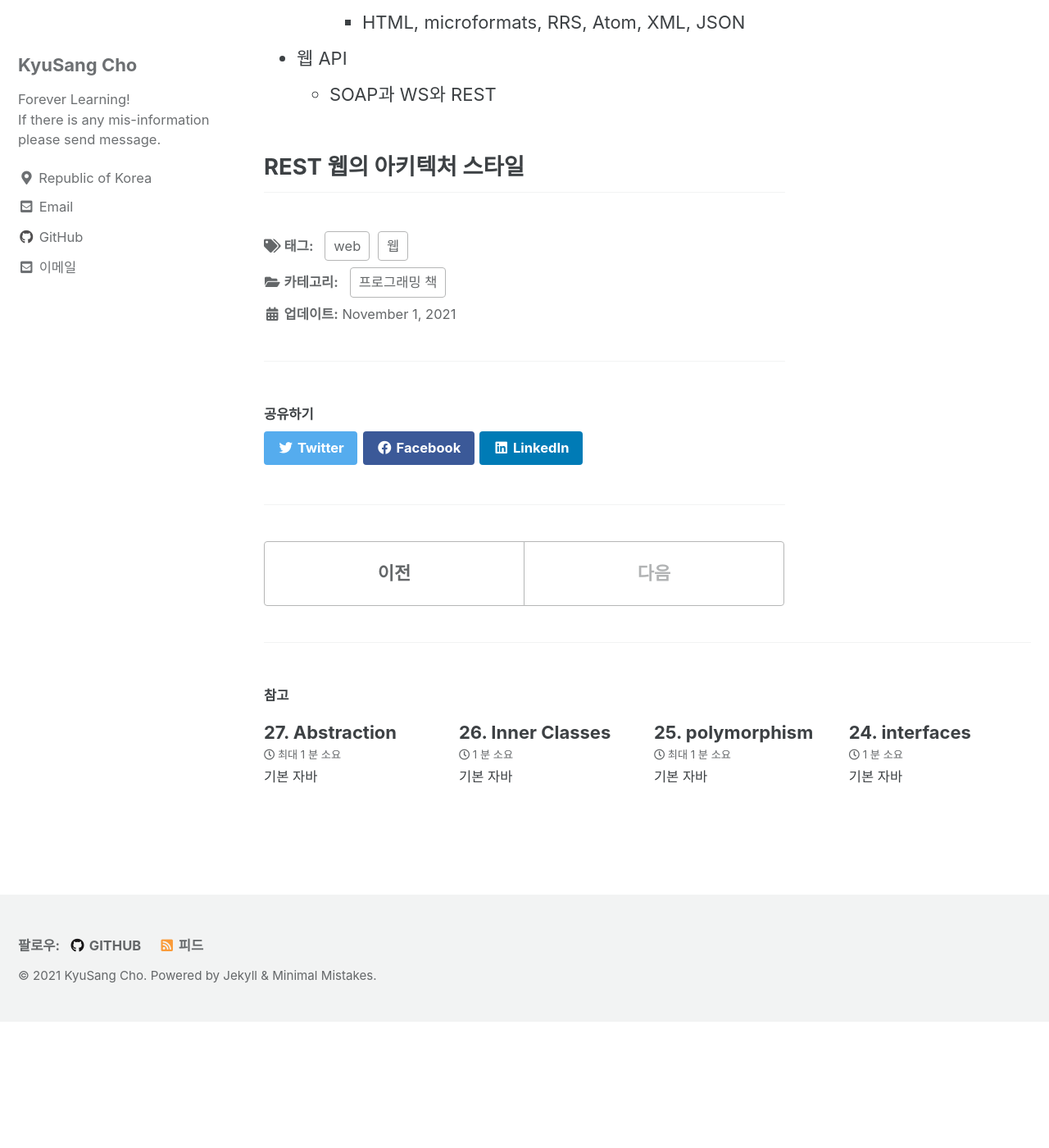
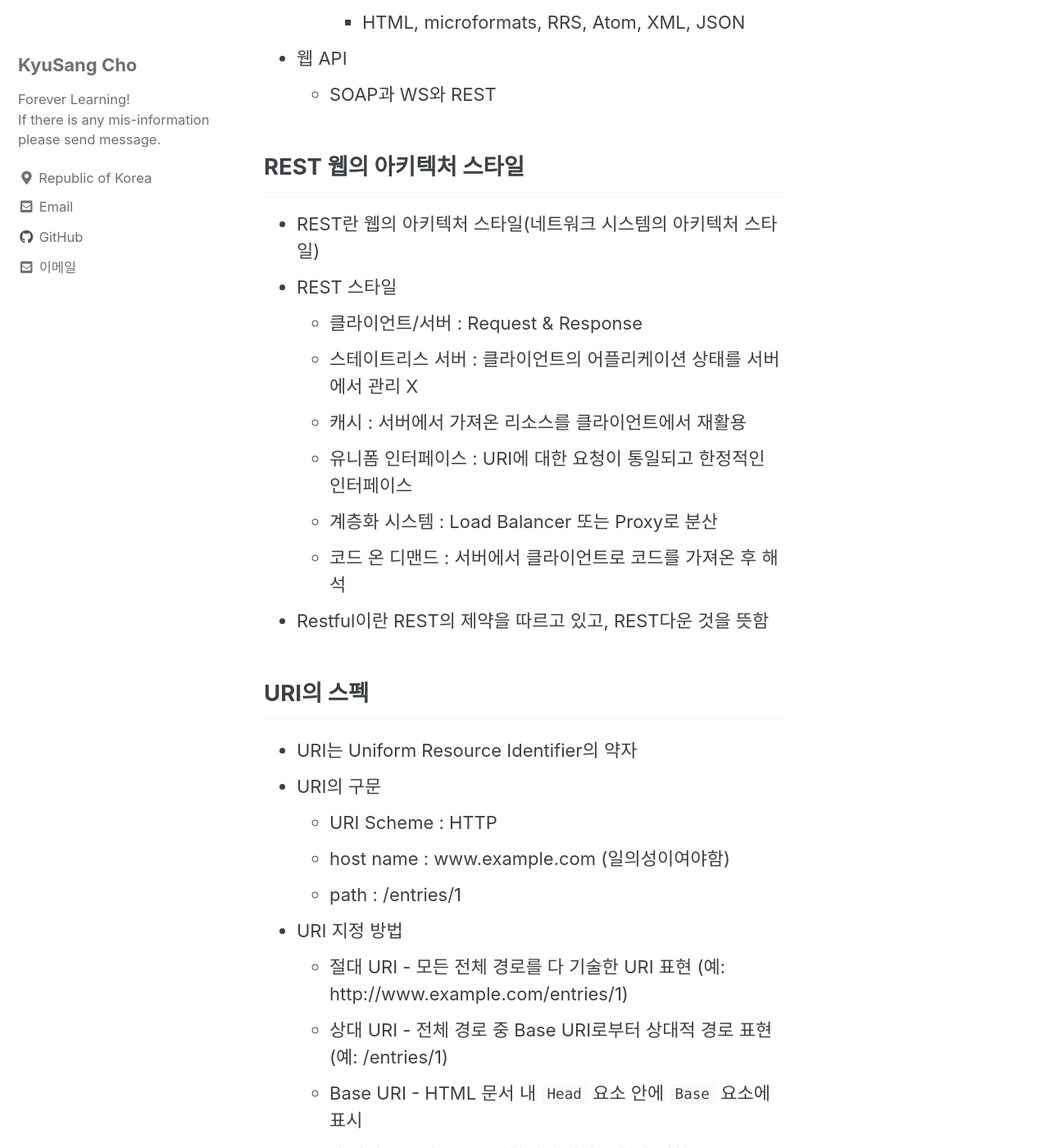
Before and after one commit to DevKS-Yet/DevKs-Yet.github.io, a Jekyll site: the page built from _posts/2021-11-01-28(book1).md, in a window 1280 px wide and 1400 px high, scrolled down 3013 px. Shown: the whole window at 82% size. Built offline with Jekyll 4.4.1, drawn with Linux system fonts in a browser that asks for light colours; cached includes are drawn as plain includes; before the commit the page ends 4259 px from its top, so only the background shows below that; some of the changed text lies outside the part shown.

Commit message:
Update 2021-11-01-28(book1).md

```diff
--- a/_posts/2021-11-01-28(book1).md
+++ b/_posts/2021-11-01-28(book1).md
@@ -67,3 +67,130 @@ tags:
   - SOAP과 WS와 REST
 
 ## REST 웹의 아키텍처 스타일
+- REST란 웹의 아키텍처 스타일(네트워크 시스템의 아키텍처 스타일)
+- REST 스타일
+  - 클라이언트/서버 : Request & Response
+  - 스테이트리스 서버 : 클라이언트의 어플리케이션 상태를 서버에서 관리 X
+  - 캐시 : 서버에서 가져온 리소스를 클라이언트에서 재활용
+  - 유니폼 인터페이스 : URI에 대한 요청이 통일되고 한정적인 인터페이스
+  - 계층화 시스템 : Load Balancer 또는 Proxy로 분산
+  - 코드 온 디맨드 : 서버에서 클라이언트로 코드를 가져온 후 해석
+- Restful이란 REST의 제약을 따르고 있고, REST다운 것을 뜻함
+
+## URI의 스펙
+- URI는 Uniform Resource Identifier의 약자
+- URI의 구문
+  - URI Scheme : HTTP
+  - host name : www.example.com (일의성이여야함)
+  - path : /entries/1
+- URI 지정 방법
+  - 절대 URI - 모든 전체 경로를 다 기술한 URI 표현 (예: http://www.example.com/entries/1)
+  - 상대 URI - 전체 경로 중 Base URI로부터 상대적 경로 표현 (예: /entries/1)
+  - Base URI - HTML 문서 내 `Head` 요소 안에 `Base` 요소에 표시
+- URI의 길이는 스펙으로는 제한이 없지만 구현상 제한
+
+## URI 설계
+- Cool URI
+  - 의존적인 확장자 포함 X (*.pl, *.jsp, *.php 등등)
+  - 의존적인 경로 포함 X (Servlet 등등)
+  - 메서드명 & 세션ID 포함 X
+  - 명사로 리소스 표현
+- Content Negotiation
+- 매트릭스 URI
+
+## HTTP
+- REST의 중요 특성을 갖고 있는 프로토콜
+- HTTP는 TCP/IP를 기반으로 함
+- 계층형 프로토콜
+  - 애플리케이션 계층 (HTTP, NTP, SSH, SMTP, DNS)
+  - 트랜스포트 계층 (UDP, TCP)
+  - 인터넷 계층 (IP; Packet)
+  - 네트워크 인터페이스 계층 (이더넷)
+- HTTP 버전은 0.9/1.0/1.1/2.0
+- HTTP는 동기형 프로토콜
+- 클라이언트에서 일어나는 일
+  - 요청 메시지 구축
+  - 요청 메시지 송신
+  - 응답이 돌아올 때까지 대기
+  - 응답 메시지 수신
+  - 응답 메시지 해석
+  - 클라이언트의 목적을 달성하기 위해 필요한 처리
+- 서버에서 일어나는 일
+  - 요청을 대기
+  - 요청 메시지 수신
+  - 요청 메시지 해석
+  - 적절한 어플리케이션 프로그램 처리 위임
+  - 어플리케이션 프로그램으로부터 결과 취득
+  - 응답 메시지 구축
+  - 응답 메시지 송신
+- HTTP 메시지 구성
+  - 요청 메시지
+    - 요청라인 (메서드, 요청 URI, 프로토콜 버전)
+    - 헤더 (메타 데이터)
+    - 바디
+  - 응답 메시지
+    - 스테이트스 라인 (프로토콜 버전, Status Code, Text)
+    - 헤더
+    - 바디
+- HTTP는 스테이트리스한 프로토콜 (클라이언트 어플리케이션 상태 보존 X)
+  - 어플리케이션 상태의 다른 이름 : Session State
+  - 스테이트풀한 프로토콜 : FTP
+    - 스테이트풀의 결점
+      - 접속 클라이언트가 많아질수록 저장하고 있는 데이터가 많아지기 때문에 프로그램이 무거워짐
+      - 확장이 어려움
+    - 스테이트리스의 이점
+      - 확장 용이
+    - 스테이트리스의 결점
+      - 퍼포먼스의 저하
+      - 통신 에러에 대한 대처
+
+## HTTP 메서드
+- 메서드 종류 (GET, POST, PUT, DELETE, HEAD, OPTIONS, TRACE, CONNECT)
+- 조건부 요청
+- 멱등성과 안전성
+
+## Status Code
+- 1xx : 처리중
+- 2xx : 성공
+- 3xx : 리다이렉트
+- 4xx : 클라이언트 에러
+- 5xx : 서버 에러
+
+## HTTP Header
+- Date & Expires
+- MIME media type
+  - Content-Type
+  - charset
+- Content-Language
+- Content Negotiation
+  - Accept
+  - Accept-Charset
+  - Accept-Language
+- Content-Length & chuncked
+- WWW-Authenticate
+  - Basic 인증
+  - Digest 인증
+- cache
+  - Pragma
+  - Expires
+  - Cache Control
+- etc....
+
+## 읽기 전용 웹 설계
+- OOL -> OOD 설계 -> Use Case/ 클래스 구조 결정
+- RDBMS -> ERD
+- ROA
+  1. 웹 서비스 제공 데이터 특정
+  2. 데이터를 리소스로 나누기
+  3. 리소스에 URI 부여
+  4. 리소스의 표현 설계
+  5. 리소스끼리 연결
+  6. 표준 코스 검토
+  7. 에러 검토
+
+## 쓰기 가능 웹 설계
+- 트랜잭션
+- 베타제어
+
+## 리소스 설계
+- 정보 아키텍처
```
